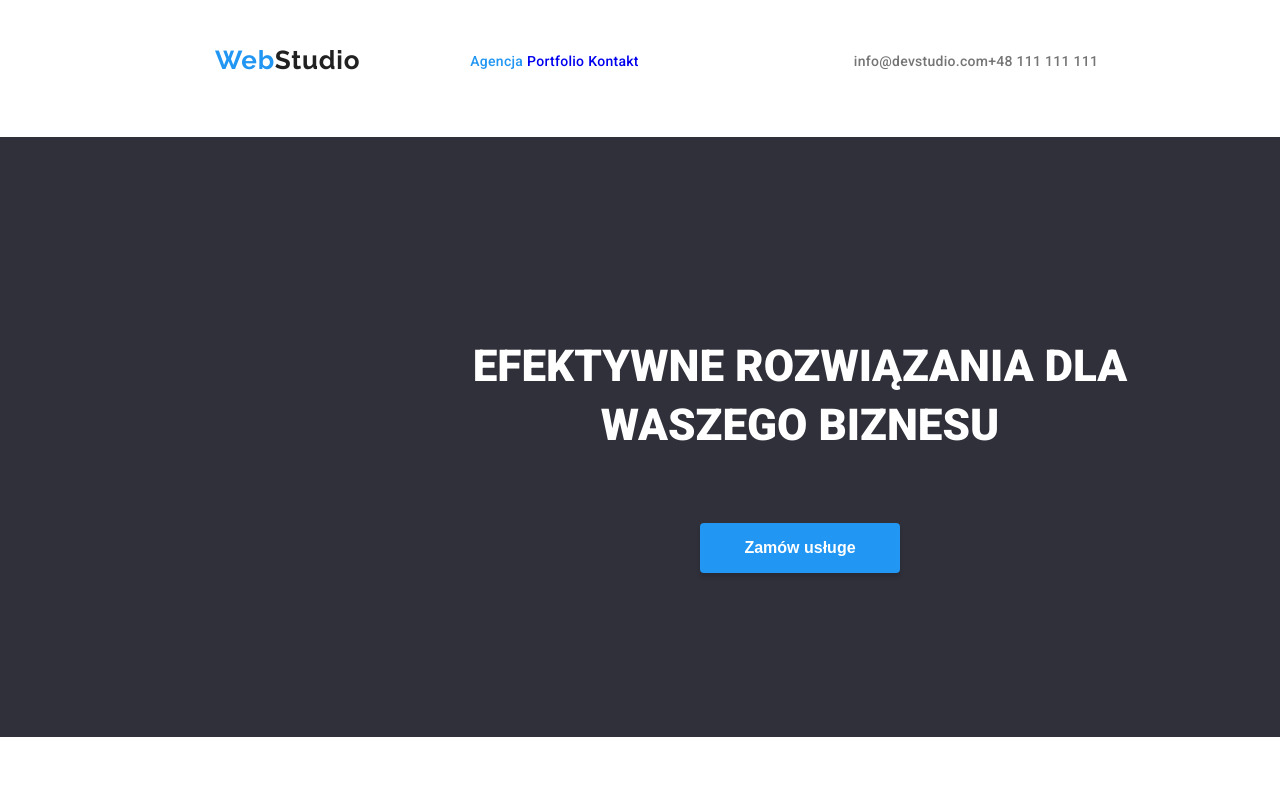
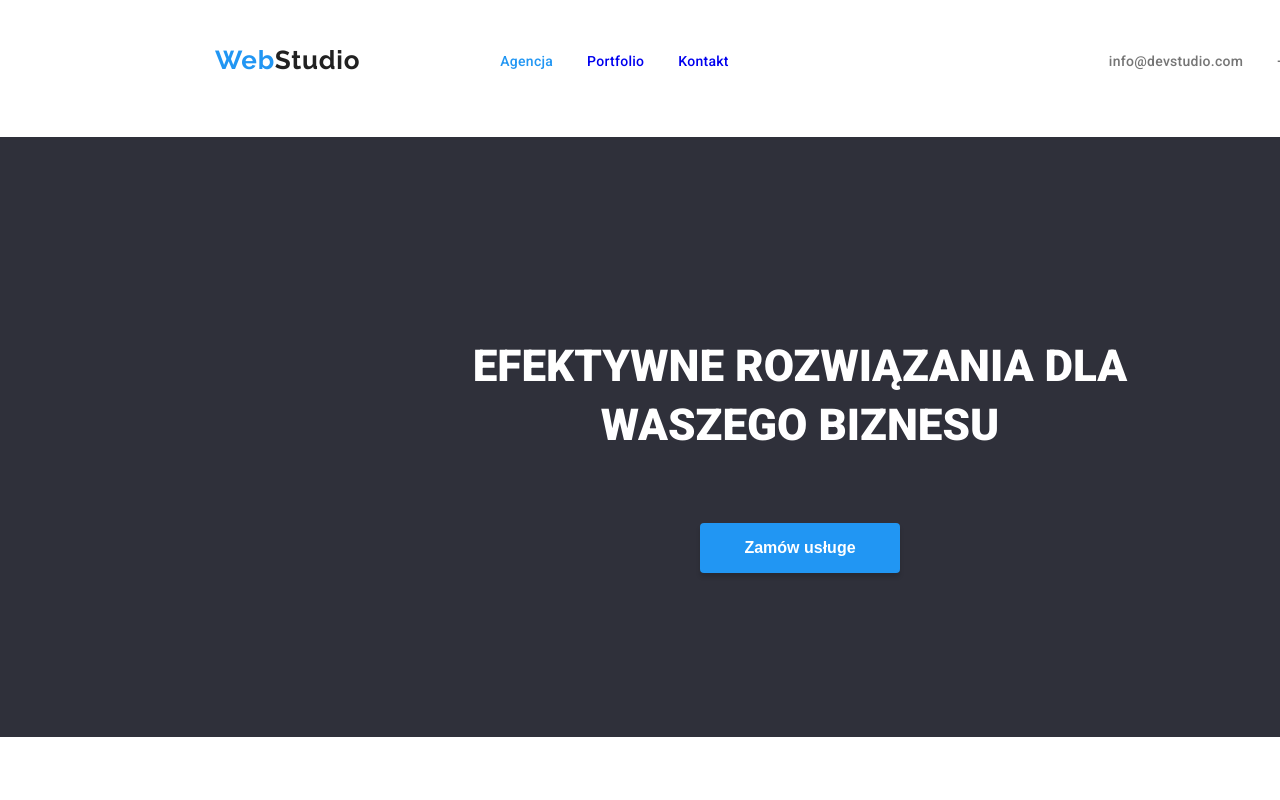
Before and after one commit to patryk956/goit-markup-hw-02, a plain HTML site: page index.html in a window 1280 px wide. Shown: the top 800 px of the page. Drawn offline with Linux system fonts and the light colour scheme.

Commit message:
Add files via upload

```diff
--- a/css/styles.css
+++ b/css/styles.css
@@ -34,6 +34,7 @@ body {
 .header-list {
   display: inline;
   list-style-type: none;
+  padding-left: 30px;
 }
 .header-blue {
   font-style: normal;
@@ -43,6 +44,9 @@ body {
   letter-spacing: 0.02em;
   color: var(--primary-color);
   text-decoration: none;
+}
+.header-contacts {
+  padding-left: 350px;
 }
 .header-link {
   font-style: normal;
@@ -123,7 +127,6 @@ body {
   text-transform: uppercase;
 }
 .description-text {
-  font-style: normal;
   font-weight: 400;
   font-size: 14px;
   line-height: 1.71;
--- a/index.html
+++ b/index.html
@@ -28,7 +28,7 @@
             </li>
           </ul>
         </nav>
-        <ul class="header">
+        <ul class="header-contacts">
           <li class="header-list">
             <a class="header-link" href="mailto:info@devstudio.com"
               >info@devstudio.com</a
```
Also changed, not shown: portfolio.html (+1 -1 lines).
